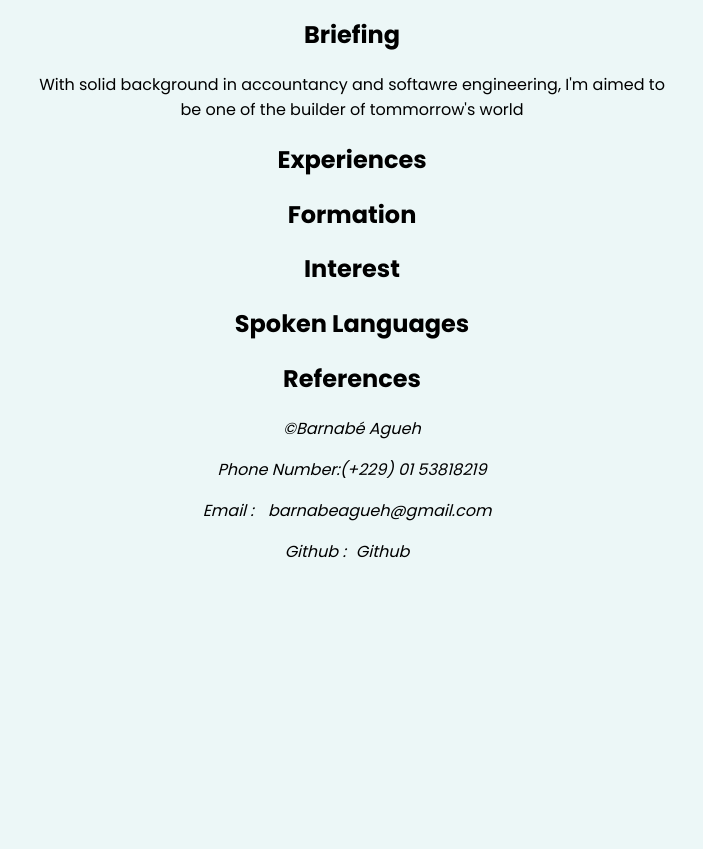
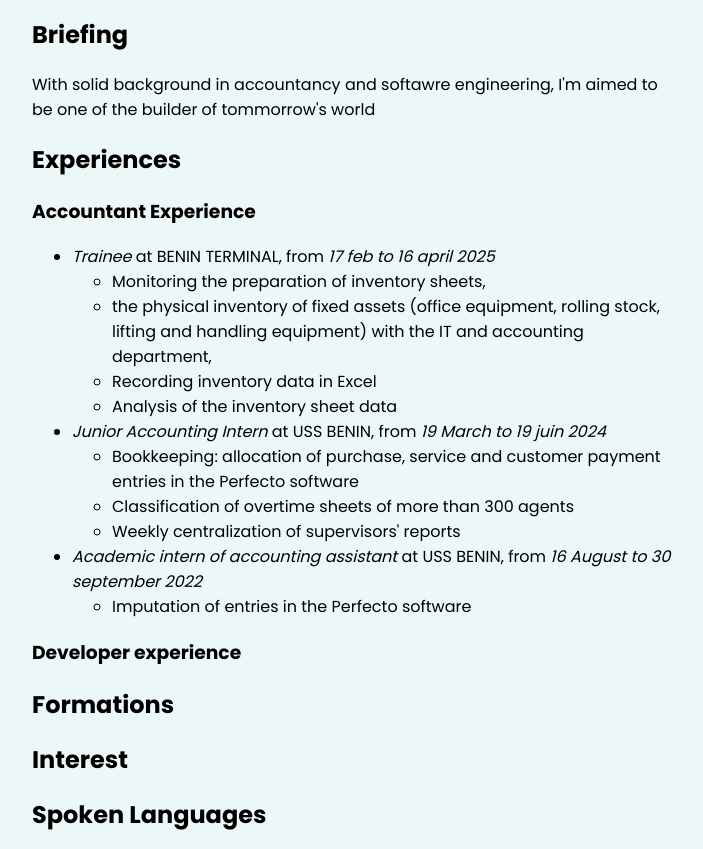
Before and after one commit to Barnab1/jobProjects, a plain HTML site: page portfolio/code/index.html in a window 1280 px wide. Shown: the part 287-1136 px from the top of the page, without its empty margins (288-991 px from the left). Before the commit the page ends 860 px from the top, so only its background shows below. Drawn offline with Linux system fonts and the light colour scheme.

Commit message:
Adding accountant experiences to the portfolio

```diff
--- a/portfolio/code/index.html
+++ b/portfolio/code/index.html
@@ -35,9 +35,36 @@
         </section>
         <section id="experiences">
             <h2>Experiences</h2>
+            <h3>Accountant Experience</h3>
+            <ul>
+                <li><em>Trainee</em> at <span class="company">BENIN TERMINAL</span>, from <em>17 feb to 16 april 2025</em>
+                    <ul>
+                        <li>Monitoring the preparation of inventory sheets,</li>
+                        <li>
+                            the physical inventory of fixed assets (office equipment, rolling stock,
+                            lifting and handling equipment) with the IT and accounting department,
+                        </li>
+                        <li>Recording inventory data in Excel</li>
+                        <li>Analysis of the inventory sheet data</li>
+                    </ul>
+                </li>
+                <li><em>Junior Accounting Intern</em> at <span class="company">USS BENIN</span>, from <em>19 March to 19 juin 2024</em>
+                    <ul>
+                        <li>Bookkeeping: allocation of purchase, service and customer payment entries in the Perfecto software</li>
+                        <li>Classification of overtime sheets of more than 300 agents</li>
+                        <li>Weekly centralization of supervisors' reports</li>
+                    </ul>
+                </li>
+                <li><em>Academic intern of accounting assistant</em> at <span class="company">USS BENIN</span>, from <em>16 August to 30 september 2022</em>
+                    <ul>
+                        <li>Imputation of entries in the Perfecto software</li>
+                    </ul>
+                </li>
+            </ul>
+            <h3>Developer experience</h3>
         </section>
         <section id="formation">
-            <h2>Formation</h2>
+            <h2>Formations</h2>
         </section>
         <section id="interest">
             <h2>Interest</h2>
--- a/portfolio/code/styles.css
+++ b/portfolio/code/styles.css
@@ -4,7 +4,7 @@
 body{
     width: 50vw;
     height: 50vh;
-    text-align:center;
+    /*text-align:center;*/
     margin: 10px auto;
     background-color: rgb(236, 247, 247);
 }
```
